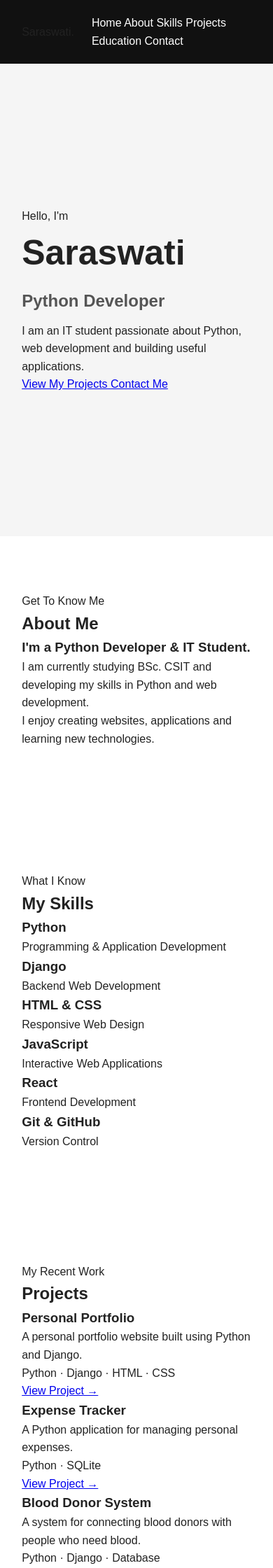
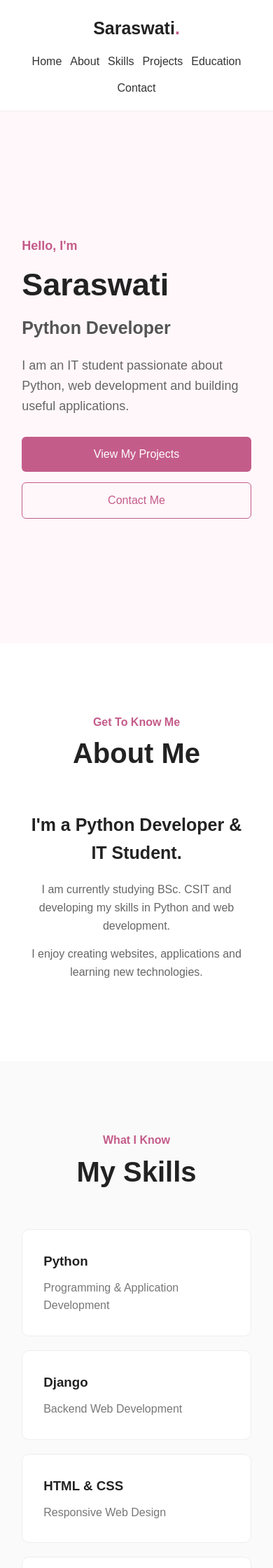
Before and after one commit to SaraswatiPaudel04/my-portfolio, a Django app: page / in a window 390 px wide. Shown: the top 2240 px of the page at 70% size. Run offline with Django 5.2, Linux system fonts and the light colour scheme.

Commit message:
Enhance style.css with responsive design and improved layout for navbar, hero section, and general styling

```diff
--- a/portfolio/static/portfolio/css/style.css
+++ b/portfolio/static/portfolio/css/style.css
@@ -4,78 +4,364 @@
     box-sizing: border-box;
 }
 
+html {
+    scroll-behavior: smooth;
+}
+
 body {
     font-family: Arial, sans-serif;
+    color: #222;
+    background: #fff;
     line-height: 1.6;
-    color: #222;
 }
 
-nav {
+
+/* ================= NAVBAR ================= */
+
+.navbar {
     display: flex;
     align-items: center;
-    gap: 25px;
+    justify-content: space-between;
+
     padding: 20px 8%;
-    background: #111;
+
+    background: #fff;
+
+    position: sticky;
+    top: 0;
+
+    z-index: 1000;
+
+    border-bottom: 1px solid #eee;
 }
 
-nav h2 {
-    color: white;
-    margin-right: auto;
+.logo {
+    font-size: 25px;
+    font-weight: bold;
 }
 
-nav a {
-    color: white;
+.logo span {
+    color: #c45c8a;
+}
+
+.nav-links {
+    display: flex;
+    gap: 30px;
+}
+
+.nav-links a {
+    text-decoration: none;
+    color: #333;
+    font-weight: 500;
+}
+
+.nav-links a:hover {
+    color: #c45c8a;
+}
+
+
+/* ================= HERO ================= */
+
+.hero {
+    min-height: 90vh;
+
+    display: flex;
+    align-items: center;
+
+    padding: 80px 8%;
+
+    background: #fff7fa;
+}
+
+.hero-content {
+    max-width: 700px;
+}
+
+.small-text {
+    color: #c45c8a;
+    font-weight: bold;
+    font-size: 18px;
+}
+
+.hero h1 {
+    font-size: 70px;
+    margin: 5px 0;
+}
+
+.hero h2 {
+    font-size: 32px;
+    color: #555;
+}
+
+.hero-description {
+    max-width: 600px;
+    margin-top: 20px;
+    color: #666;
+    font-size: 18px;
+}
+
+.hero-buttons {
+    display: flex;
+    gap: 15px;
+    margin-top: 30px;
+}
+
+.btn,
+.btn-outline {
+    padding: 12px 25px;
+    border-radius: 6px;
     text-decoration: none;
 }
 
-section {
-    padding: 80px 8%;
-    min-height: 400px;
+.btn {
+    background: #c45c8a;
+    color: white;
 }
 
-#home {
-    display: flex;
-    flex-direction: column;
-    justify-content: center;
-    background: #f5f5f5;
-    min-height: 80vh;
+.btn-outline {
+    border: 1px solid #c45c8a;
+    color: #c45c8a;
 }
 
-#home h1 {
-    font-size: 50px;
+.btn:hover {
+    opacity: 0.85;
 }
 
-#home h2 {
-    color: #555;
-    margin: 10px 0;
+
+/* ================= GENERAL SECTION ================= */
+
+.section {
+    padding: 100px 8%;
 }
 
-button {
-    width: fit-content;
-    margin-top: 20px;
-    padding: 12px 25px;
-    border: none;
-    background: #111;
-    color: white;
-    cursor: pointer;
+.section-title {
+    text-align: center;
+    margin-bottom: 50px;
 }
 
-#skills ul {
-    margin-top: 20px;
-    list-style: none;
+.section-title p {
+    color: #c45c8a;
+    font-weight: bold;
 }
 
-#skills li {
-    display: inline-block;
-    padding: 10px 20px;
-    margin: 5px;
-    background: #eee;
-    border-radius: 20px;
+.section-title h2 {
+    font-size: 40px;
 }
 
+
+/* ================= ABOUT ================= */
+
+.about-content {
+    max-width: 800px;
+    margin: auto;
+    text-align: center;
+}
+
+.about-content h3 {
+    font-size: 25px;
+    margin-bottom: 20px;
+}
+
+.about-content p {
+    color: #666;
+    margin-bottom: 15px;
+}
+
+
+/* ================= SKILLS ================= */
+
+.skills-section {
+    background: #fafafa;
+}
+
+.skills-container {
+    display: grid;
+
+    grid-template-columns:
+        repeat(3, 1fr);
+
+    gap: 20px;
+}
+
+.skill-card {
+    padding: 30px;
+
+    background: white;
+
+    border: 1px solid #eee;
+
+    border-radius: 10px;
+
+    transition: 0.3s;
+}
+
+.skill-card:hover {
+    transform: translateY(-5px);
+    border-color: #c45c8a;
+}
+
+.skill-card h3 {
+    margin-bottom: 10px;
+}
+
+.skill-card p {
+    color: #777;
+}
+
+
+/* ================= PROJECTS ================= */
+
+.projects-container {
+    display: grid;
+
+    grid-template-columns:
+        repeat(3, 1fr);
+
+    gap: 25px;
+}
+
+.project-card {
+    padding: 30px;
+
+    border: 1px solid #eee;
+
+    border-radius: 10px;
+
+    transition: 0.3s;
+}
+
+.project-card:hover {
+    transform: translateY(-5px);
+
+    box-shadow:
+        0 10px 30px rgba(0,0,0,0.08);
+}
+
+.project-card h3 {
+    margin-bottom: 15px;
+}
+
+.project-card p {
+    color: #666;
+}
+
+.project-tech {
+    margin: 20px 0;
+
+    color: #c45c8a;
+
+    font-size: 14px;
+}
+
+.project-card a {
+    color: #c45c8a;
+
+    text-decoration: none;
+
+    font-weight: bold;
+}
+
+
+/* ================= EDUCATION ================= */
+
+.education-section {
+    background: #fafafa;
+}
+
+.education-card {
+    max-width: 700px;
+
+    margin: auto;
+
+    padding: 30px;
+
+    background: white;
+
+    border-left: 4px solid #c45c8a;
+}
+
+.education-card p {
+    color: #666;
+}
+
+
+/* ================= CONTACT ================= */
+
+.contact-section {
+    text-align: center;
+}
+
+.contact-section > p {
+    color: #666;
+}
+
+.contact-links {
+    margin-top: 30px;
+
+    display: flex;
+
+    justify-content: center;
+
+    gap: 25px;
+}
+
+.contact-links a {
+    text-decoration: none;
+
+    color: #c45c8a;
+
+    font-weight: bold;
+}
+
+
+/* ================= FOOTER ================= */
+
 footer {
+    padding: 25px;
+
     text-align: center;
-    padding: 25px;
+
     background: #111;
+
     color: white;
 }
+
+
+/* ================= MOBILE ================= */
+
+@media (max-width: 768px) {
+
+    .navbar {
+        flex-direction: column;
+        gap: 15px;
+    }
+
+    .nav-links {
+        gap: 12px;
+        flex-wrap: wrap;
+        justify-content: center;
+    }
+
+    .hero h1 {
+        font-size: 45px;
+    }
+
+    .hero h2 {
+        font-size: 25px;
+    }
+
+    .skills-container,
+    .projects-container {
+        grid-template-columns: 1fr;
+    }
+
+    .hero-buttons {
+        flex-direction: column;
+    }
+
+    .btn,
+    .btn-outline {
+        text-align: center;
+    }
+
+}
```
